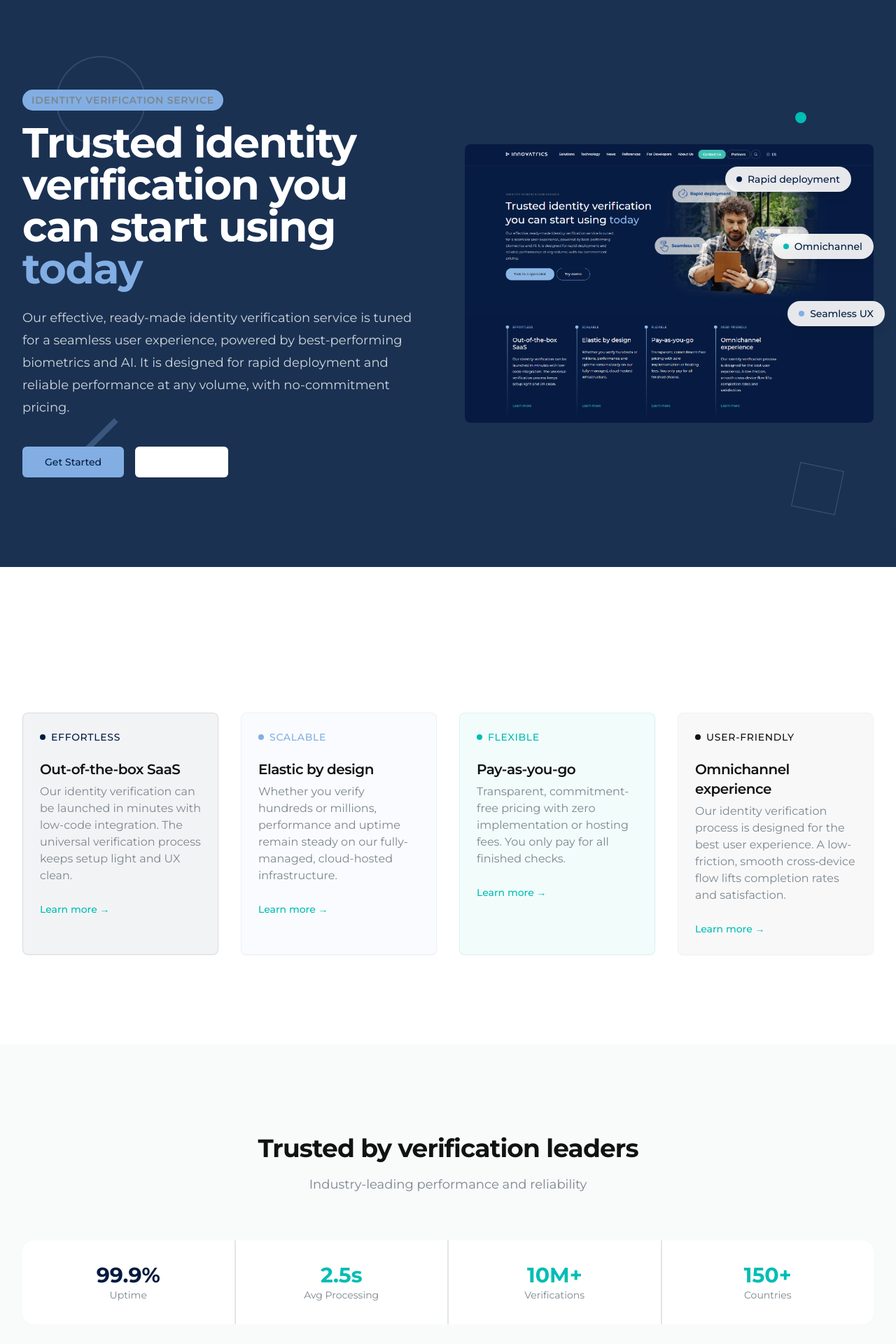
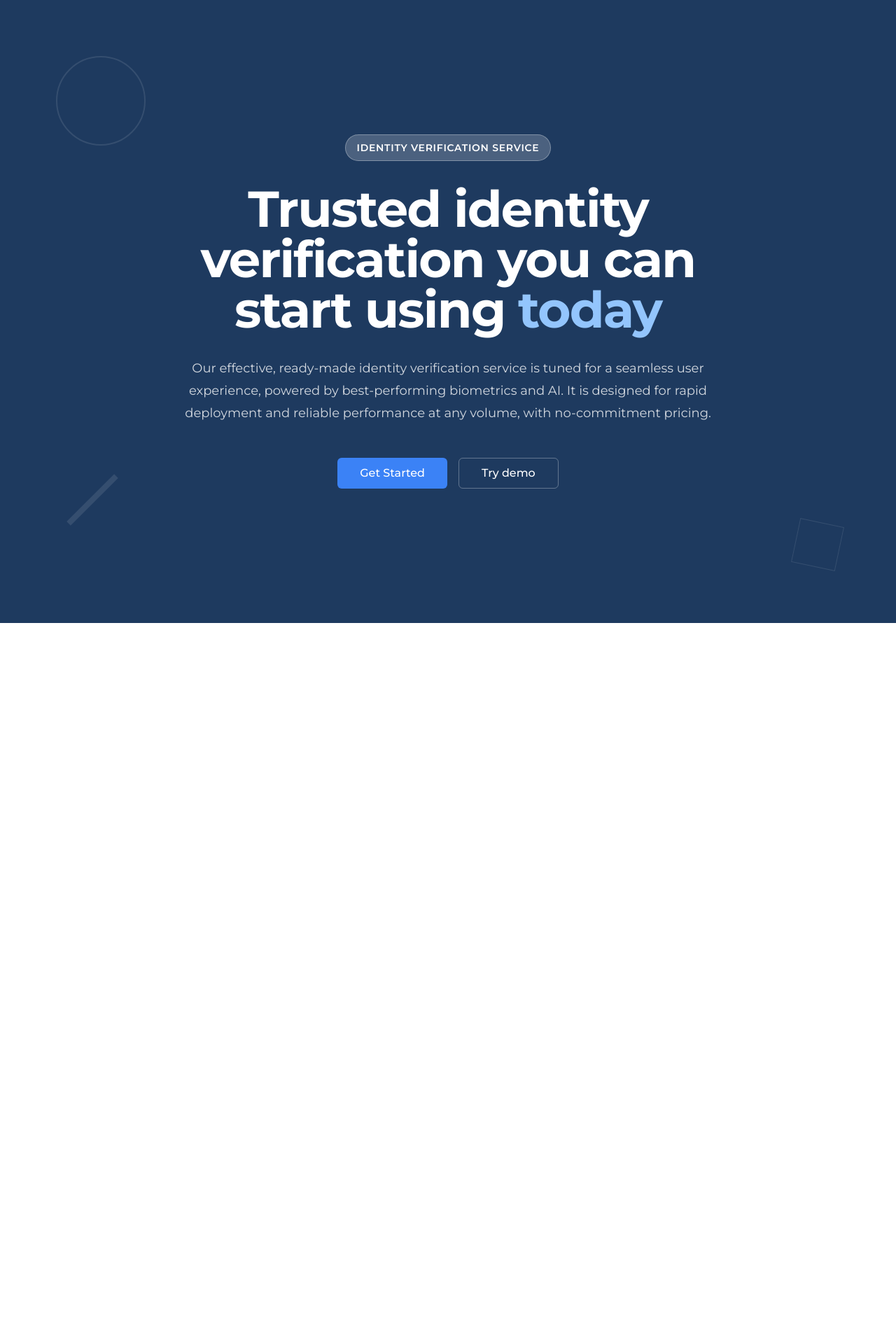
Before and after one commit to martinondercin/idv-saas-dashboard, a React (Vite) app: page / in a window 1280 px wide. Shown: the top 1920 px of the page at 70% size. After the commit the page ends 890 px from the top, so only its background shows below. Built offline with nearby package versions, Linux system fonts and the light colour scheme.

Commit message:
Refactor landing page design

```diff
--- a/src/pages/Index.tsx
+++ b/src/pages/Index.tsx
@@ -1,222 +1,51 @@
 import { Button } from "@/components/ui/button";
-import { Card, CardContent, CardDescription, CardHeader, CardTitle } from "@/components/ui/card";
 import { Badge } from "@/components/ui/badge";
-import { Shield, Users, BarChart3, Settings, CheckCircle, Clock, AlertTriangle, ArrowRight } from "lucide-react";
 import { Link } from "react-router-dom";
 
 const Index = () => {
   return (
-    <div className="min-h-screen bg-background">
-      {/* Hero Section */}
-      <div className="relative overflow-hidden bg-gradient-hero">
-        <div className="absolute inset-0 bg-primary/90" />
-
+    <div className="min-h-screen bg-[#1e3a5f] relative overflow-hidden">
       {/* Background Elements */}
       <div className="absolute inset-0">
-          <div className="absolute top-20 left-20 w-32 h-32 border-2 border-secondary/20 rounded-full" />
-          <div className="absolute top-40 right-32 w-4 h-4 bg-accent rounded-full" />
-          <div className="absolute bottom-32 left-32 w-2 h-24 bg-secondary/30 transform rotate-45" />
-          <div className="absolute bottom-20 right-20 w-16 h-16 border border-secondary/30 transform rotate-12" />
+        <div className="absolute top-20 left-20 w-32 h-32 border-2 border-white/10 rounded-full" />
+        <div className="absolute bottom-32 left-32 w-2 h-24 bg-white/10 transform rotate-45" />
+        <div className="absolute bottom-20 right-20 w-16 h-16 border border-white/10 transform rotate-12" />
       </div>
 
-        <div className="relative z-10 mx-auto max-w-7xl px-6 py-24 sm:py-32 lg:px-8">
-          <div className="grid lg:grid-cols-2 gap-12 items-center">
-            {/* Left Content */}
-            <div className="text-left">
-              <div className="mb-4">
-                <Badge variant="secondary" className="text-sm px-3 py-1 text-muted-foreground uppercase tracking-wider">
+      <div className="relative z-10 mx-auto max-w-4xl px-6 py-32 sm:py-48 lg:px-8">
+        <div className="text-center">
+          <div className="mb-8">
+            <Badge className="bg-white/20 text-white border-white/30 text-sm px-4 py-2 uppercase tracking-wider">
               IDENTITY VERIFICATION SERVICE
             </Badge>
           </div>
-              <h1 className="text-4xl font-bold tracking-tight text-primary-foreground sm:text-5xl lg:text-6xl">
-                Trusted identity verification you can start using <span className="text-secondary">today</span>
+
+          <h1 className="text-4xl font-bold tracking-tight text-white sm:text-6xl lg:text-7xl leading-tight">
+            Trusted identity verification you can start using{" "}
+            <span className="text-blue-300">today</span>
           </h1>
-              <p className="mt-6 text-lg leading-8 text-primary-foreground/80 max-w-2xl">
+
+          <p className="mt-8 text-lg leading-8 text-white/80 max-w-3xl mx-auto">
             Our effective, ready-made identity verification service is tuned for a seamless user experience,
             powered by best-performing biometrics and AI. It is designed for rapid deployment and reliable
             performance at any volume, with no-commitment pricing.
           </p>
-              <div className="mt-10 flex items-center gap-4">
-                <Button size="lg" asChild className="bg-secondary hover:bg-secondary/90 text-secondary-foreground px-8">
-                  <Link to="/login">
-                    Get Started
-                  </Link>
+
+          <div className="mt-12 flex items-center justify-center gap-4">
+            <Button
+              size="lg"
+              asChild
+              className="bg-blue-500 hover:bg-blue-600 text-white px-8 py-3 text-base font-medium rounded-md"
+            >
+              <Link to="/login">Get Started</Link>
             </Button>
-                <Button size="lg" variant="outline" className="border-primary-foreground/20 text-primary-foreground hover:bg-primary-foreground/10 px-8">
+            <Button
+              size="lg"
+              variant="outline"
+              className="border-white/30 text-white hover:bg-white/10 px-8 py-3 text-base font-medium rounded-md bg-transparent"
+            >
               Try demo
             </Button>
-              </div>
-            </div>
-
-            {/* Right Hero Image */}
-            <div className="relative lg:block hidden">
-              <div className="relative">
-                <img
-                  src="/lovable-uploads/c8c89abb-42ae-4078-9e7f-89ec06aa59c6.png"
-                  alt="Identity verification dashboard interface"
-                  className="w-full h-auto rounded-lg"
-                />
-
-                {/* Floating UI Elements */}
-                <div className="absolute top-8 right-8 bg-white/90 backdrop-blur-sm rounded-full px-4 py-2 shadow-lg">
-                  <div className="flex items-center gap-2 text-sm font-medium text-primary">
-                    <div className="w-2 h-2 bg-primary rounded-full"></div>
-                    Rapid deployment
-                  </div>
-                </div>
-
-                <div className="absolute top-32 right-0 bg-white/90 backdrop-blur-sm rounded-full px-4 py-2 shadow-lg">
-                  <div className="flex items-center gap-2 text-sm font-medium text-primary">
-                    <div className="w-2 h-2 bg-accent rounded-full"></div>
-                    Omnichannel
-                  </div>
-                </div>
-
-                <div className="absolute top-56 -right-4 bg-white/90 backdrop-blur-sm rounded-full px-4 py-2 shadow-lg">
-                  <div className="flex items-center gap-2 text-sm font-medium text-primary">
-                    <div className="w-2 h-2 bg-secondary rounded-full"></div>
-                    Seamless UX
-                  </div>
-                </div>
-              </div>
-            </div>
-          </div>
-        </div>
-      </div>
-
-      {/* Features Section */}
-      <div className="py-24 sm:py-32 bg-background">
-        <div className="mx-auto max-w-7xl px-6 lg:px-8">
-          <div className="mx-auto grid max-w-2xl auto-rows-fr grid-cols-1 gap-8 sm:mt-20 lg:mx-0 lg:max-w-none lg:grid-cols-4">
-            <Card className="bg-primary/5 border-primary/10 hover-lift transition-smooth">
-              <CardHeader>
-                <div className="flex items-center gap-2 mb-4">
-                  <div className="w-2 h-2 bg-primary rounded-full"></div>
-                  <span className="text-sm font-medium text-primary uppercase tracking-wider">EFFORTLESS</span>
-                </div>
-                <CardTitle className="text-xl">Out-of-the-box SaaS</CardTitle>
-                <CardDescription className="text-base">
-                  Our identity verification can be launched in minutes with low-code integration. The universal verification process keeps setup light and UX clean.
-                </CardDescription>
-              </CardHeader>
-              <CardContent>
-                <Button variant="link" className="p-0 h-auto text-accent hover:text-accent/80">
-                  Learn more →
-                </Button>
-              </CardContent>
-            </Card>
-
-            <Card className="bg-secondary/5 border-secondary/10 hover-lift transition-smooth">
-              <CardHeader>
-                <div className="flex items-center gap-2 mb-4">
-                  <div className="w-2 h-2 bg-secondary rounded-full"></div>
-                  <span className="text-sm font-medium text-secondary uppercase tracking-wider">SCALABLE</span>
-                </div>
-                <CardTitle className="text-xl">Elastic by design</CardTitle>
-                <CardDescription className="text-base">
-                  Whether you verify hundreds or millions, performance and uptime remain steady on our fully-managed, cloud-hosted infrastructure.
-                </CardDescription>
-              </CardHeader>
-              <CardContent>
-                <Button variant="link" className="p-0 h-auto text-accent hover:text-accent/80">
-                  Learn more →
-                </Button>
-              </CardContent>
-            </Card>
-
-            <Card className="bg-accent/5 border-accent/10 hover-lift transition-smooth">
-              <CardHeader>
-                <div className="flex items-center gap-2 mb-4">
-                  <div className="w-2 h-2 bg-accent rounded-full"></div>
-                  <span className="text-sm font-medium text-accent uppercase tracking-wider">FLEXIBLE</span>
-                </div>
-                <CardTitle className="text-xl">Pay-as-you-go</CardTitle>
-                <CardDescription className="text-base">
-                  Transparent, commitment-free pricing with zero implementation or hosting fees. You only pay for all finished checks.
-                </CardDescription>
-              </CardHeader>
-              <CardContent>
-                <Button variant="link" className="p-0 h-auto text-accent hover:text-accent/80">
-                  Learn more →
-                </Button>
-              </CardContent>
-            </Card>
-
-            <Card className="bg-muted/50 border-muted hover-lift transition-smooth">
-              <CardHeader>
-                <div className="flex items-center gap-2 mb-4">
-                  <div className="w-2 h-2 bg-foreground rounded-full"></div>
-                  <span className="text-sm font-medium text-foreground uppercase tracking-wider">USER-FRIENDLY</span>
-                </div>
-                <CardTitle className="text-xl">Omnichannel experience</CardTitle>
-                <CardDescription className="text-base">
-                  Our identity verification process is designed for the best user experience. A low-friction, smooth cross‑device flow lifts completion rates and satisfaction.
-                </CardDescription>
-              </CardHeader>
-              <CardContent>
-                <Button variant="link" className="p-0 h-auto text-accent hover:text-accent/80">
-                  Learn more →
-                </Button>
-              </CardContent>
-            </Card>
-          </div>
-        </div>
-      </div>
-
-      {/* Stats Section */}
-      <div className="bg-surface-elevated py-24 sm:py-32">
-        <div className="mx-auto max-w-7xl px-6 lg:px-8">
-          <div className="mx-auto max-w-2xl lg:max-w-none">
-            <div className="text-center">
-              <h2 className="text-3xl font-bold tracking-tight text-foreground sm:text-4xl">
-                Trusted by verification leaders
-              </h2>
-              <p className="mt-4 text-lg leading-8 text-muted-foreground">
-                Industry-leading performance and reliability
-              </p>
-            </div>
-            <div className="mx-auto mt-16 grid grid-cols-1 gap-0.5 overflow-hidden rounded-2xl bg-border sm:grid-cols-2 lg:grid-cols-4">
-              <div className="bg-card p-8 text-center">
-                <div className="text-3xl font-bold text-primary">99.9%</div>
-                <div className="text-sm text-muted-foreground">Uptime</div>
-              </div>
-              <div className="bg-card p-8 text-center">
-                <div className="text-3xl font-bold text-accent">2.5s</div>
-                <div className="text-sm text-muted-foreground">Avg Processing</div>
-              </div>
-              <div className="bg-card p-8 text-center">
-                <div className="text-3xl font-bold text-secondary-vibrant">10M+</div>
-                <div className="text-sm text-muted-foreground">Verifications</div>
-              </div>
-              <div className="bg-card p-8 text-center">
-                <div className="text-3xl font-bold text-accent">150+</div>
-                <div className="text-sm text-muted-foreground">Countries</div>
-              </div>
-            </div>
-          </div>
-        </div>
-      </div>
-
-      {/* CTA Section */}
-      <div className="bg-primary relative isolate overflow-hidden">
-        <div className="px-6 py-24 sm:px-6 sm:py-32 lg:px-8">
-          <div className="mx-auto max-w-2xl text-center">
-            <h2 className="text-3xl font-bold tracking-tight text-primary-foreground sm:text-4xl">
-              Ready to get started?
-            </h2>
-            <p className="mx-auto mt-6 max-w-xl text-lg leading-8 text-primary-foreground/90">
-              Join thousands of businesses using our identity verification platform
-            </p>
-            <div className="mt-10 flex items-center justify-center gap-x-6">
-              <Button size="lg" asChild className="bg-secondary hover:bg-secondary/90 text-secondary-foreground">
-                <Link to="/login">
-                  Get Started <ArrowRight className="ml-2 h-4 w-4" />
-                </Link>
-              </Button>
-              <Button size="lg" variant="outline" asChild className="border-primary-foreground/20 text-primary-foreground hover:bg-primary-foreground/10">
-                <span>Try Demo</span>
-              </Button>
-            </div>
           </div>
         </div>
       </div>
```
Lines whose indentation alone changed are shown as unchanged.
